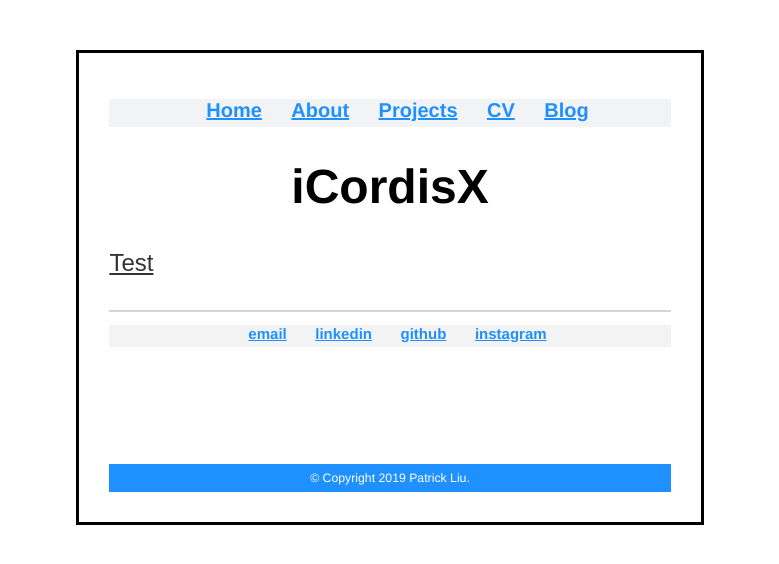
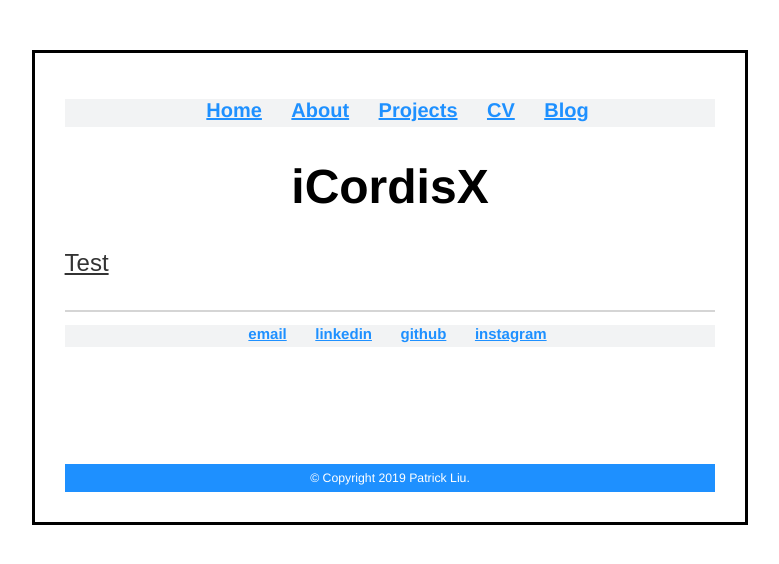
Before and after one commit to pat-liu/WebsiteV1, a Jekyll site: the page built from projects/icordisx.html, in a window 1280 px wide. Shown: the top 564 px of the page, without its empty margins (250-1029 px from the left). Built offline with Jekyll 4.4.1, drawn with Linux system fonts in a browser that asks for light colours.

Commit message:
Update main.css

```diff
--- a/css/main.css
+++ b/css/main.css
@@ -52,7 +52,6 @@ img.pfp {
     }
    body {
     margin: auto;
-    width: 70%;
     border: black;
     border-width: 3px;
     box-sizing: border-box;
@@ -60,6 +59,8 @@ img.pfp {
     padding: 30px;
     overflow:hidden;
     display:block;
+    width: 80%;
+    height: 80%;
 }
 nav ul, footer ul {
     font-family: 'Helvetica', 'Arial', 'Sans-Serif';
```
